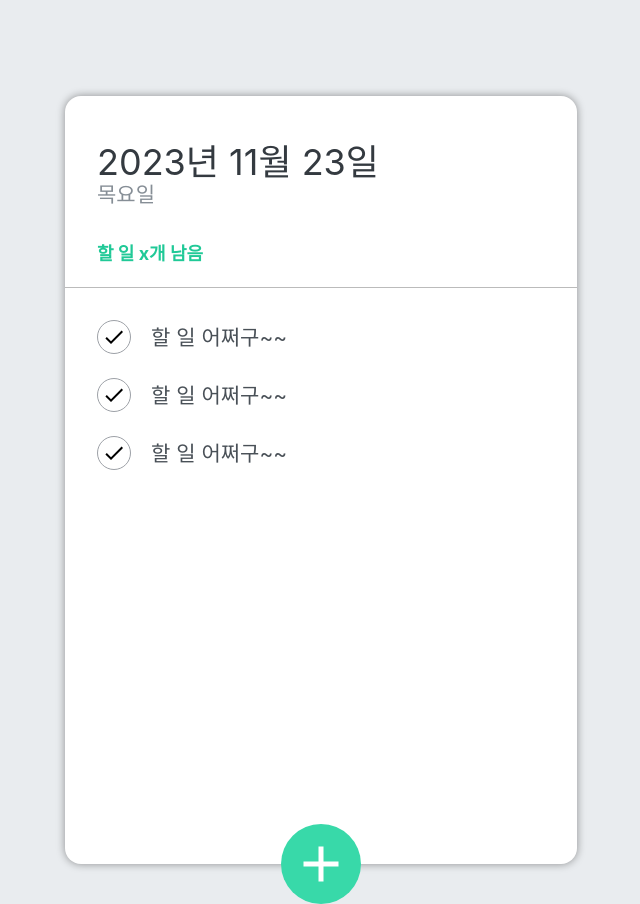
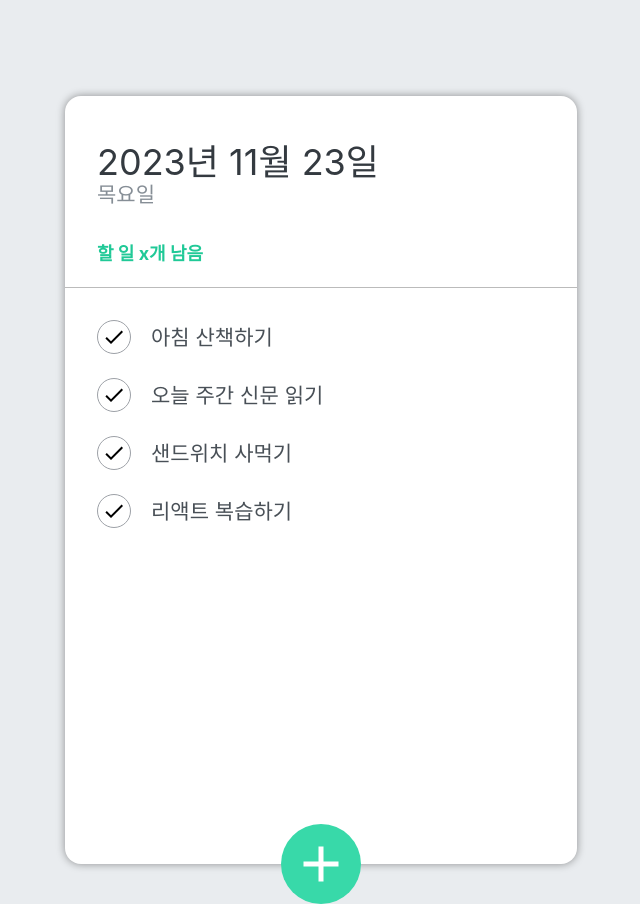
Before and after one commit to kimhyejin1234/react-todo-app, a React (Create React App) app: page / in a window 1280 px wide. Shown: the whole page, without its empty margins (319-959 px from the left). Built offline with nearby package versions, Linux system fonts and the light colour scheme.

Commit message:
#4. 할일 추가 기능

```diff
--- a/src/components/TodoInput.js
+++ b/src/components/TodoInput.js
@@ -4,23 +4,46 @@
 
 import './scss/TodoInput.scss';
 
-const TodoInput = () => {
+const TodoInput = ({ addTodo }) => {
   //입력창이 열리는 여부를 표현하는 상태값
   const [open, setOpen] = useState(false);
 
+  // 할일 입력창에 입력한 내용을 표현하는 상태값
+  const [todoText, setTodoText] = useState('');
   //+버튼 클릭시 이벤트
   const onToggle = () => {
     setOpen(!open);
+  };
+
+  //imput change 이벤트 핸들러
+  const todoChangeHandler = (e) => {
+    setTodoText(e.target.value);
+  };
+
+  //submitHandler 이벤트 핸들러
+  const submitHandler = (e) => {
+    e.preventDefault(); //태그의 기본 기능 제한(submit 막기)
+
+    //부모 컴포넌트가 전달한 함수의 매개값으로 입력값 넘기기.
+    addTodo(todoText);
+
+    //입력이 끝나면 입력창 비우기
+    setTodoText('');
   };
 
   return (
     <>
       {open && (
         <div className='form-wrapper'>
-          <form className='insert-form'>
+          <form
+            className='insert-form'
+            onSubmit={submitHandler}
+          >
             <input
               type='text'
               placeholder='할 일을 입력후, 엔터를 누르세요!'
+              onChange={todoChangeHandler}
+              value={todoText}
             />
           </form>
         </div>
--- a/src/components/TodoItem.js
+++ b/src/components/TodoItem.js
@@ -1,13 +1,13 @@
 import React from 'react';
 import { MdDelete, MdDone } from 'react-icons/md';
 import './scss/TodoItem.scss';
-const TodoItem = () => {
+const TodoItem = ({ item }) => {
   return (
     <li className='todo-list-item'>
       <div className='check-circle'>
         <MdDone />
       </div>
-      <span className='text'>할 일 어쩌구~~</span>
+      <span className='text'>{item.title}</span>
       <div className='remove'>
         <MdDelete />
       </div>
--- a/src/components/TodoMain.js
+++ b/src/components/TodoMain.js
@@ -2,12 +2,15 @@
 import TodoItem from './TodoItem';
 import './scss/TodoMain.scss';
 
-const TodoMain = () => {
+const TodoMain = ({ todoList }) => {
   return (
     <ul className='todo-list'>
-      <TodoItem />
-      <TodoItem />
-      <TodoItem />
+      {todoList.map((todo) => (
+        <TodoItem
+          key={todo.id}
+          item={todo}
+        />
+      ))}
     </ul>
   );
 };
--- a/src/components/TodoTemplate.js
+++ b/src/components/TodoTemplate.js
@@ -1,15 +1,71 @@
-import React from 'react';
+import React, { useState } from 'react';
 import TodoHeader from './TodoHeader';
 import TodoMain from './TodoMain';
 import TodoInput from './TodoInput';
 import './scss/TodoTemplate.scss';
 
 const TodoTemplate = () => {
+  //서버에 할 일 목록(json_)을 요청(fetch)해서 받아와야 함. --> 나중에 하자
+
+  //todos배열을 상태 관리
+  const [todos, setTodos] = useState([
+    {
+      id: 1,
+      title: '아침 산책하기',
+      done: true,
+    },
+    {
+      id: 2,
+      title: '오늘 주간 신문 읽기',
+      done: true,
+    },
+    {
+      id: 3,
+      title: '샌드위치 사먹기',
+      done: false,
+    },
+    {
+      id: 4,
+      title: '리액트 복습하기',
+      done: false,
+    },
+  ]);
+
+  //id  가 시퀀스 함수(DB 연동시키면 필요없게 됨)
+  const makeNewId = () => {
+    if (todos.length === 0) return 1;
+    return todos[todos.length - 1].id + 1; //맨 마지막 할일 객체의 id 보다 하나 크게
+  };
+
+  /*
+    todoInput에게 todoText를 받아오는 함수
+    자식 컴포넘트가 부모컴포넘트에게 데이타를 전달할 때는
+    일반적인 props 사용이 불가능.
+    부모 컴포넌트에서 함수를 선언(매개변수 꼭 선언) -> props로 함수를 전달
+    자식 컴포넌트에서 전달받은 함수를 호출하면서 매개값으로 데이터를 전달
+  */
+  const addTodo = (todoText) => {
+    const newTodo = {
+      id: makeNewId(),
+      title: todoText,
+      done: false,
+    }; // fetch를 이용해서 백엔드에 insert 요청 보내야 함.
+
+    // todos.push(newTodo);(x) -> useState변수는 setter로 변경
+    // setTodos(newTodo);(x)
+    // setTodos(todos.push(newTodo));(x) ==>리액트의 상태변수는 불변성(immutable)을
+    //가지기 때문에 기존 상테에서는 변경 불가능 -> 새로운 상태로 만들어서 변경해야 한다.
+
+    setTodos((oldTodos) => {
+      return [...oldTodos, newTodo];
+    });
+  };
+
   return (
     <div className='TodoTemplate'>
       <TodoHeader />
-      <TodoMain />
-      <TodoInput />
+      <TodoMain todoList={todos} />
+      <TodoInput addTodo={addTodo} />
     </div>
   );
 };
```
